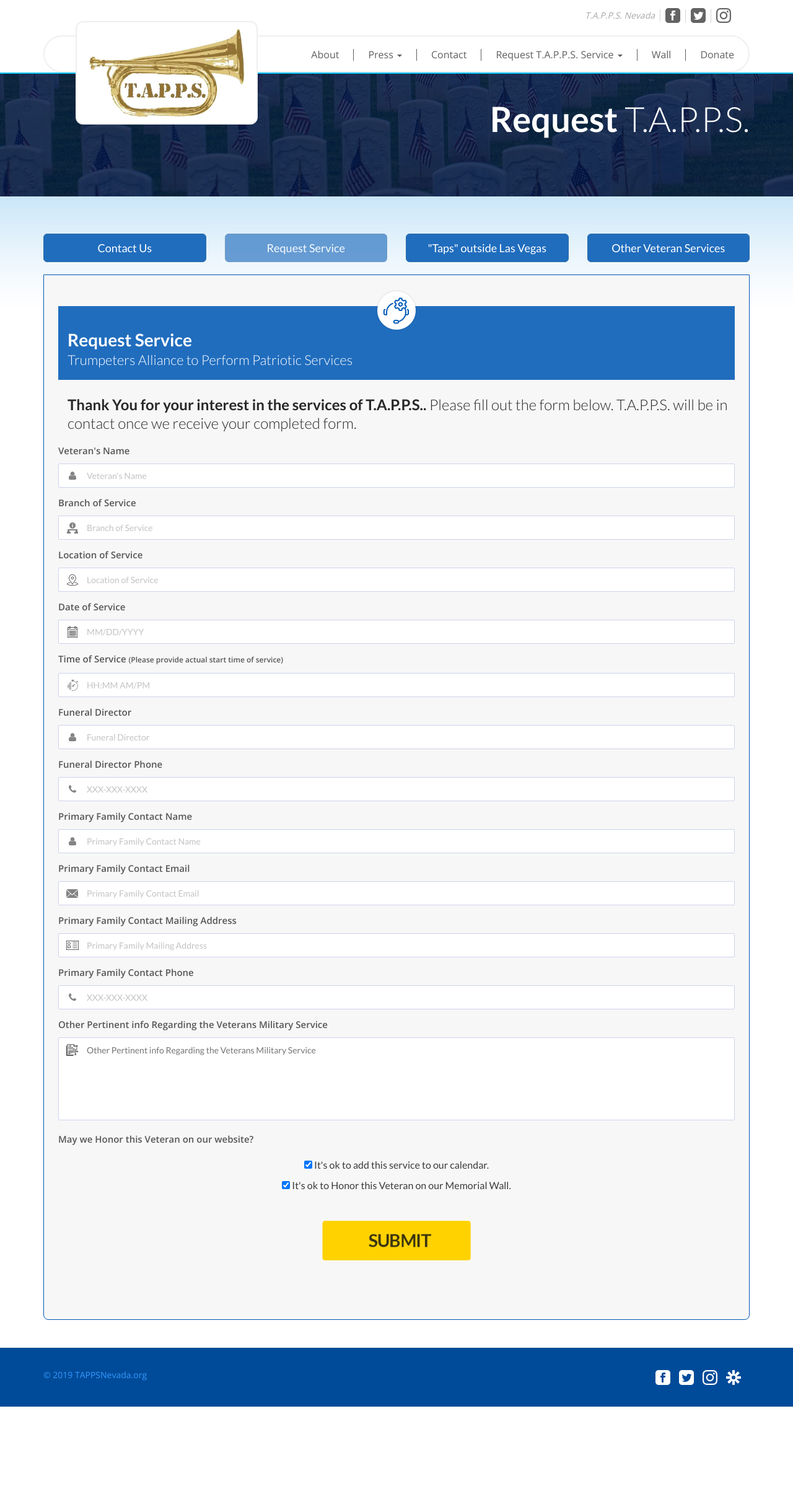
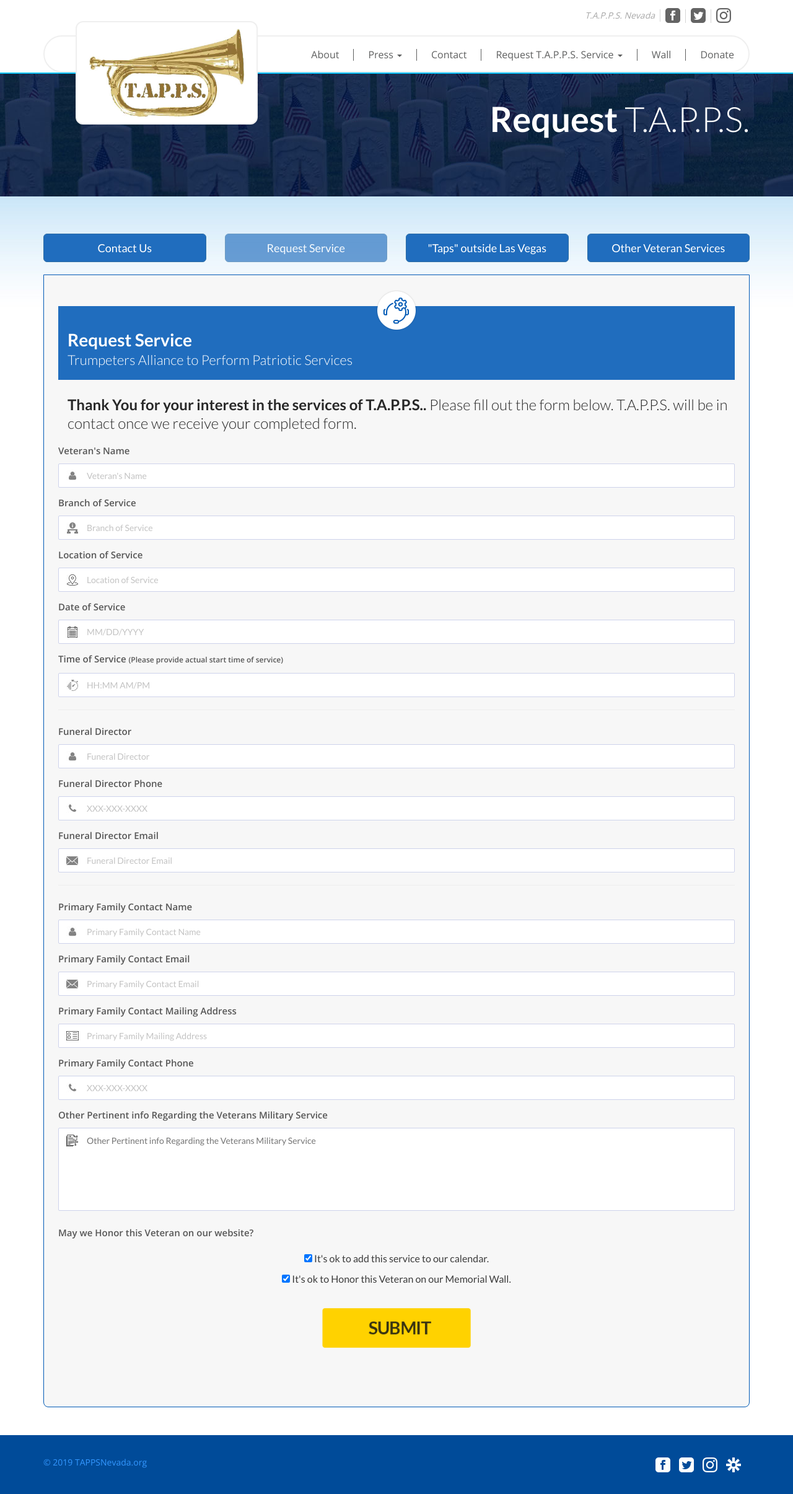
Before and after one commit to rg45-com/tappsnevada.org, a Jekyll site: the page built from contact/requestService.html, in a window 1280 px wide. Shown: the whole page at 62% size. Built offline with Jekyll 4.4.1, drawn with Linux system fonts in a browser that asks for light colours; before the commit the page ends 2270 px from its top, so only the background shows below that.

Commit message:
Request form updates
Add Funeral Director email field
space out form sections

```diff
--- a/assets/css/main.css
+++ b/assets/css/main.css
@@ -2351,17 +2351,17 @@ div.content-container.contact .tab-head {
     text-transform: uppercase;
 }
 div.content-container.contact .frm-cont {
-    float: left;
+    /* float: left; */
     width: 100%;
     margin-bottom: 40px;
 }
 div.content-container.contact .frm-elements {
-    float: left;
+    /* float: left; */
     width: 100%;
     margin-bottom: 10px;
 }
 div.content-container.contact .frm-elements label {
-    float: left;
+    /* float: left; */
     color: #575757;
     font-size: 15px;
     text-align: left;
@@ -2373,7 +2373,7 @@ div.content-container.contact .frm-elements label {
 }
 div.content-container.contact .input-box {
     width: 100%;
-    float: left;
+    /* float: left; */
     position: relative;
 }
 div.content-container.contact .fldicon {
--- a/contact/requestService.html
+++ b/contact/requestService.html
@@ -30,6 +30,8 @@ nav_item: req_svc
                     <p class="hidden">
                       <label for="overlords">Any Robot Overlords present? <input name="overlords" id="overlords"></label>
                     </p>
+
+                  	<div class="form-group">
                       <div class="frm-elements">
                               <label for="veteran_name">Veteran's Name</label>
                               <div class="input-box">
@@ -69,7 +71,11 @@ nav_item: req_svc
                                   <input type="text" name="time_of_service" id="time_of_service" class="field-all" placeholder="HH:MM AM/PM" required>
                               </div>
                           </div>
+                    </div>
 
+                      <hr>
+
+                      <div class="form-group">
                         <div class="frm-elements">
                             <label for="funeral_director">Funeral Director</label>
                             <div class="input-box">
@@ -86,6 +92,18 @@ nav_item: req_svc
                             </div>
                         </div>
 
+                        <div class="frm-elements">
+                            <label for="email">Funeral Director Email</label>
+                            <div class="input-box">
+                                <img src="/assets/images/frm3.jpg" alt="icon" class="fldicon">
+                                <input type="email" name="f-email" id="f-email" class="field-all" placeholder="Funeral Director Email">
+                            </div>
+                        </div>
+                      </div>
+
+                      <hr>
+
+                      <div class="form-group">
                         <div class="frm-elements">
                             <label for="name">Primary Family Contact Name</label>
                             <div class="input-box">
@@ -125,6 +143,7 @@ nav_item: req_svc
                                 <textarea name="comments" id="comments" placeholder="Other Pertinent info Regarding the Veterans Military Service" class="field-textarea"></textarea>
                             </div>
                         </div>
+                      </div>
 
 
 
```
Lines whose indentation alone changed are shown as unchanged.
